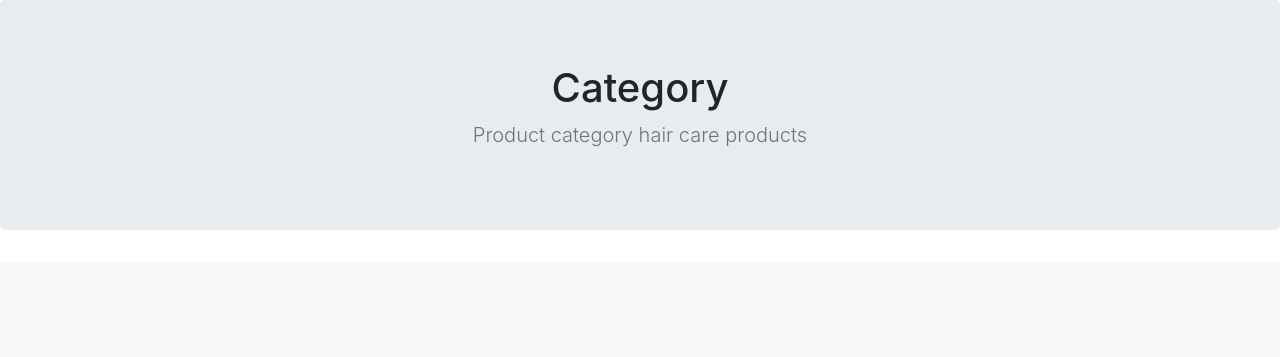
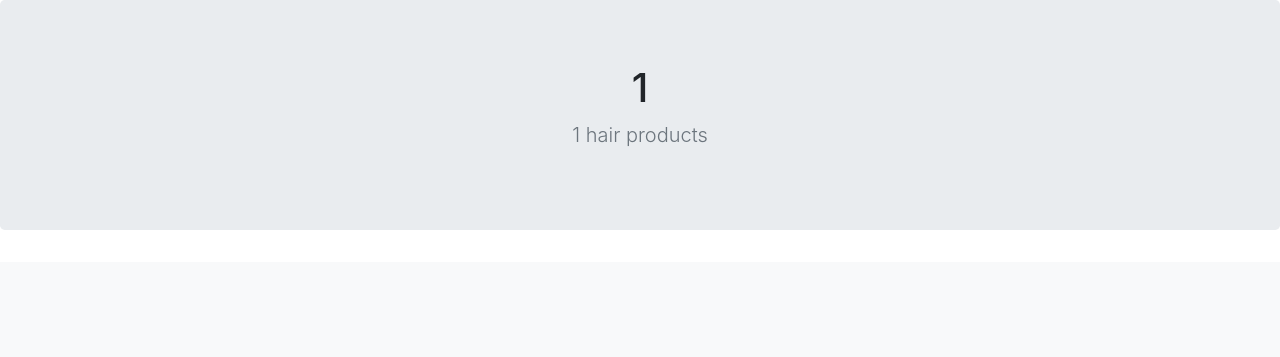
Before and after one commit to sealewong/img-repository, a Flask app: page /category/1 in a window 1280 px wide. Shown: the top 357 px of the page. Run offline with Flask 2, Linux system fonts and the light colour scheme; data that the repository does not hold is empty.

Commit message:
Corrected h1 titles on templates

```diff
--- a/server.py
+++ b/server.py
@@ -27,7 +27,7 @@ def brand_products(brand):
 
     products = crud.get_products_by_brand(brand)
 
-    return render_template('brand.html', products=products)
+    return render_template('brand.html', products=products, brand=brand)
 
 
 @app.route('/category/<category>')
@@ -36,7 +36,7 @@ def category_products(category):
 
     products = crud.get_products_by_category(category)
 
-    return render_template('category.html', products=products)
+    return render_template('category.html', products=products, category=category)
 
 
 @app.route('/tag/<tag>')
@@ -45,7 +45,7 @@ def tag_products(tag):
 
     products = crud.get_products_by_tag(tag)
 
-    return render_template('tag.html', products=products)
+    return render_template('tag.html', products=products, tag=tag)
 
 
 if __name__ == '__main__':
--- a/templates/brand.html
+++ b/templates/brand.html
@@ -44,8 +44,8 @@
 
   <section class="jumbotron text-center">
     <div class="container">
-      <h1>Product Brand</h1>
-      <p class="lead text-muted">Product brand hair care products</p>
+      <h1>{{ brand }}</h1>
+      <p class="lead text-muted">{{ brand }} hair care products</p>
     </div>
   </section>
 
--- a/templates/category.html
+++ b/templates/category.html
@@ -44,8 +44,8 @@
 
   <section class="jumbotron text-center">
     <div class="container">
-      <h1>Category</h1>
-      <p class="lead text-muted">Product category hair care products</p>
+      <h1>{{ category }}</h1>
+      <p class="lead text-muted">{{ category }} hair products</p>
     </div>
   </section>
 
--- a/templates/tag.html
+++ b/templates/tag.html
@@ -44,8 +44,8 @@
 
   <section class="jumbotron text-center">
     <div class="container">
-      <h1>Tag</h1>
-      <p class="lead text-muted">Hair products for tag concerns</p>
+      <h1>{{ tag }} </h1>
+      <p class="lead text-muted">Products for {{ tag }} hair concerns</p>
     </div>
   </section>
 
```
